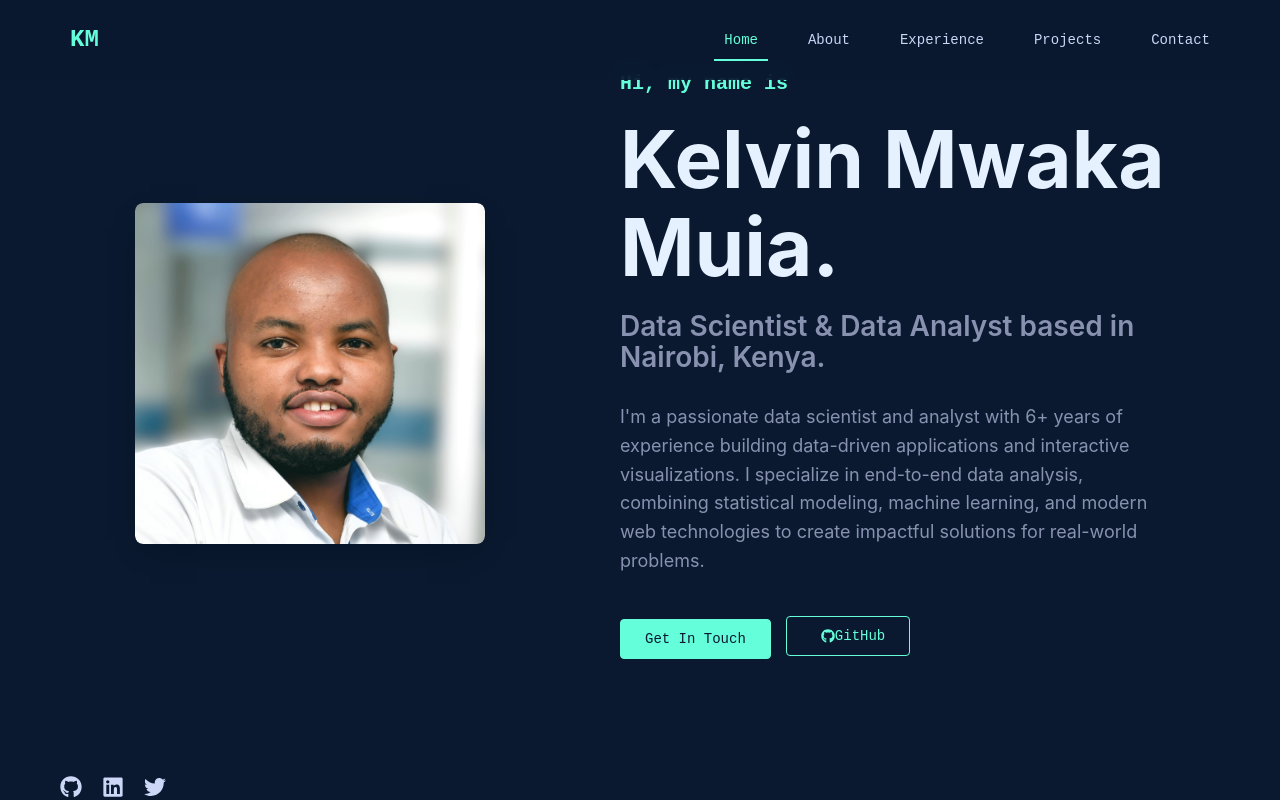
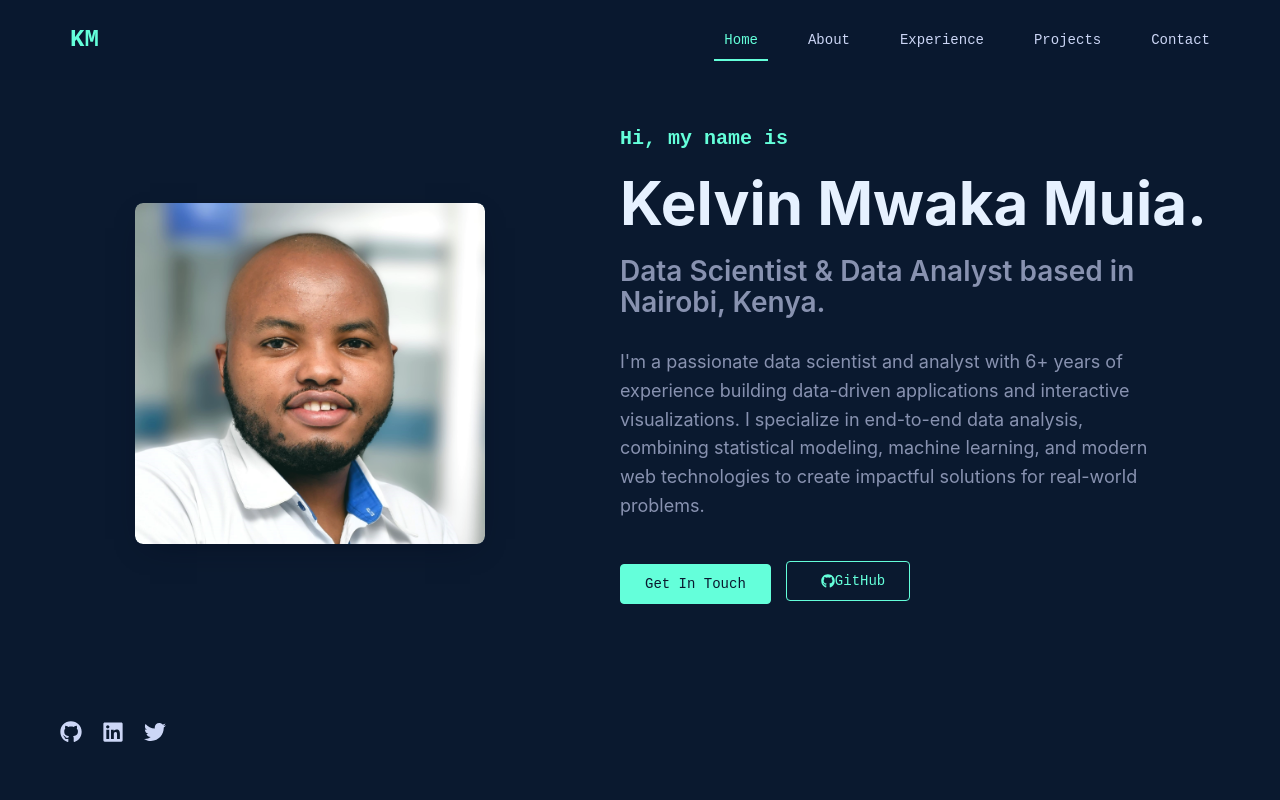
Before and after one commit to kelvinmmuia/personal-website, a React (Vite) app: page / in a window 1280 px wide. Shown: the top 800 px of the page. Built offline with nearby package versions, Linux system fonts and the light colour scheme.

Commit message:
Fix: Keep name on single line with adjusted font size

```diff
--- a/src/App.css
+++ b/src/App.css
@@ -308,11 +308,12 @@ img {
 }
 
 .name {
-  font-size: clamp(40px, 8vw, 80px);
+  font-size: clamp(32px, 6vw, 60px);
   font-weight: 700;
   margin: 0 0 20px 0;
   line-height: 1.1;
   color: var(--light);
+  white-space: nowrap;
 }
 
 .title {
```
